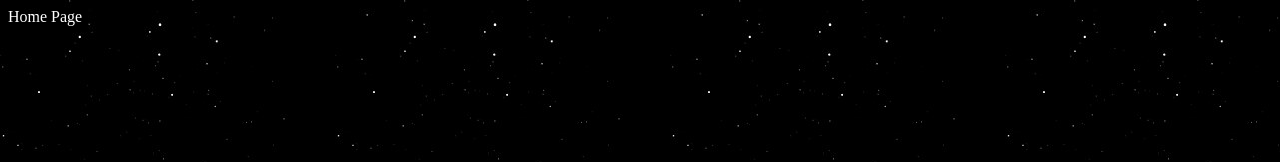
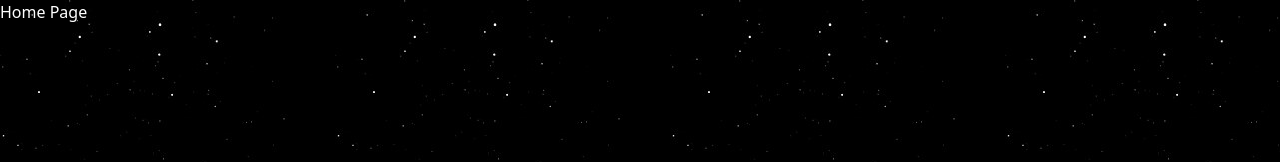
Before and after one commit to VihoSerge/nasa-media-library, a React (Vite) app: page / in a window 1280 px wide. Shown: the top 162 px of the page. Built offline with nearby package versions, Linux system fonts and the light colour scheme.

Commit message:
Setup Tailwind CSS

```diff
--- /dev/null
+++ b/postcss.config.js
@@ -0,0 +1,6 @@
+export default {
+  plugins: {
+    tailwindcss: {},
+    autoprefixer: {}
+  }
+};
--- a/src/index.css
+++ b/src/index.css
@@ -1,3 +1,7 @@
+@tailwind base;
+@tailwind components;
+@tailwind utilities;
+
 body {
   background-image: url("./starfield-bg.jpeg");
   color: #fff;
--- /dev/null
+++ b/tailwind.config.js
@@ -0,0 +1,8 @@
+/** @type {import('tailwindcss').Config} */
+export default {
+  content: ["./index.html", "./src/**/*.{js,ts,jsx,tsx}"],
+  theme: {
+    extend: {}
+  },
+  plugins: []
+};
```
Also changed, not shown: package.json (+7 -1 lines), 1 other file (tests, documents, lock files or other folders).
